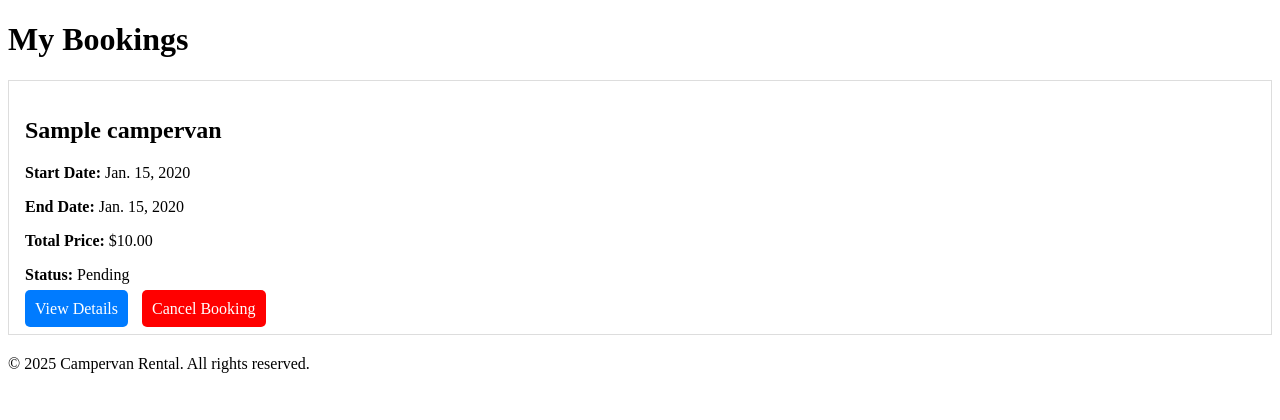
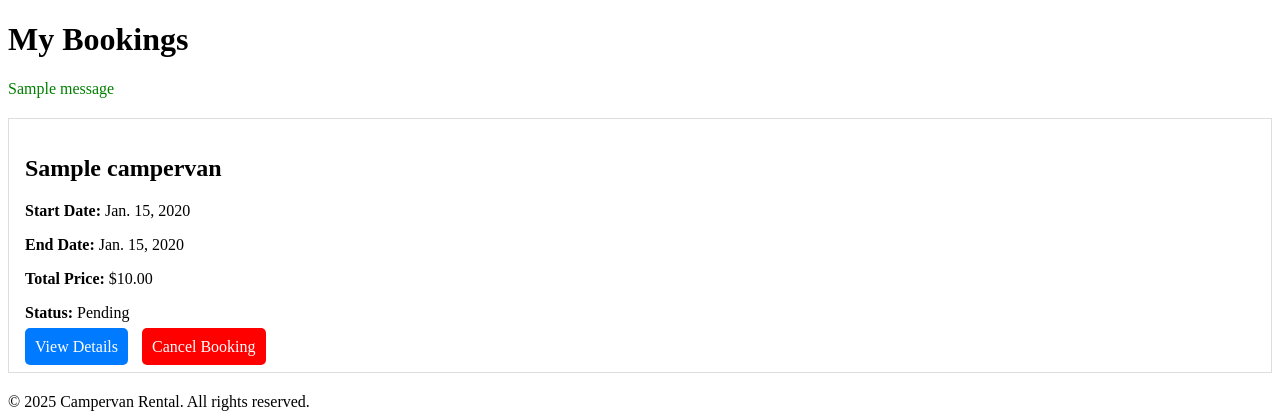
Before and after one commit to Maxcode0101/Wildventures, a Django app: page /booking/my_bookings/ in a window 1280 px wide. Shown: the part 124-544 px from the top of the page. Run offline with Django 5.2, Linux system fonts and the light colour scheme; a user stored in the database is signed in; tables that the repository leaves empty hold one stand-in row (values such as "Sample post"); one stand-in notice (Sample message) is shown.

Commit message:
Implement confirmation dialog and feedback message for cancelations

```diff
--- a/booking/templates/booking/my_bookings.html
+++ b/booking/templates/booking/my_bookings.html
@@ -2,6 +2,16 @@
 
 {% block content %}
     <h1>My Bookings</h1>
+
+    {% if messages %}
+    <div style="margin-bottom: 20px;">
+        {% for message in messages %}
+            <p class="{% if 'error' in message.tags %}error-message{% else %}success-message{% endif %}">
+                {{ message }}
+            </p>
+        {% endfor %}
+    </div>
+{% endif %}
 
     {% if bookings %}
         <div style="margin-top: 20px;">
@@ -15,7 +25,7 @@
 
                     <a href="{% url 'booking_details' booking.id %}" style="padding: 10px; background-color: #007BFF; color: white; text-decoration: none; border-radius: 5px;">View Details</a>
                     {% if booking.status == 'Pending' %}
-                        <a href="{% url 'cancel_booking' booking.id %}" style="padding: 10px; background-color: #FF0000; color: white; text-decoration: none; border-radius: 5px; margin-left: 10px;">Cancel Booking</a>
+                    <a href="{% url 'cancel_booking' booking.id %}" onclick="return confirm('Are you sure you want to cancel this booking?')" style="padding: 10px; background-color: #FF0000; color: white; text-decoration: none; border-radius: 5px; margin-left: 10px;"> Cancel Booking </a>
                     {% endif %}
                 </div>
             {% endfor %}
--- a/booking/views.py
+++ b/booking/views.py
@@ -90,7 +90,12 @@ def cancel_booking(request, booking_id):
 
     # Check if the booking is already canceled
     if booking.status == "Canceled":
-        messages.error(request, "This booking has already been canceled.")
+        messages.error(request, "This booking has already been canceled.", extra_tags="my_bookings")
+
+    else:
+        booking.status = "Cancelled"
+        booking.save()
+        messages.success(request, "Your booking has been successfully canceled.", extra_tags="my_bookings")
         return redirect("my_bookings")
 
     # Update status to "Canceled"
--- a/static/css/style.css
+++ b/static/css/style.css
@@ -0,0 +1,7 @@
+.error-message {
+    color: red;
+}
+
+.success-message {
+    color: green;
+}
```
